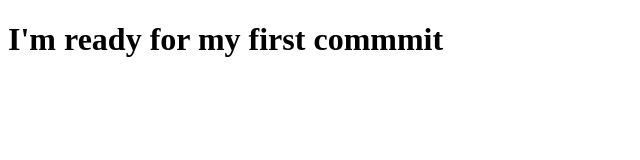
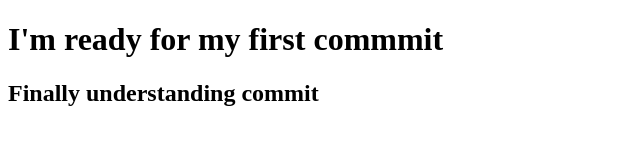
Before and after one commit to gingerscode/newproject, a plain HTML site: page index.html in a window 1280 px wide. Shown: the whole page, without its empty margins (0-640 px from the left). Drawn offline with Linux system fonts and the light colour scheme.

Commit message:
finally understading commiting

```diff
--- a/index.html
+++ b/index.html
@@ -9,6 +9,7 @@
 <body>
 
     <h1>I'm ready for my first commmit</h1>
+    <h2>Finally understanding commit</h2>
 
 </body>
 </html>
```
